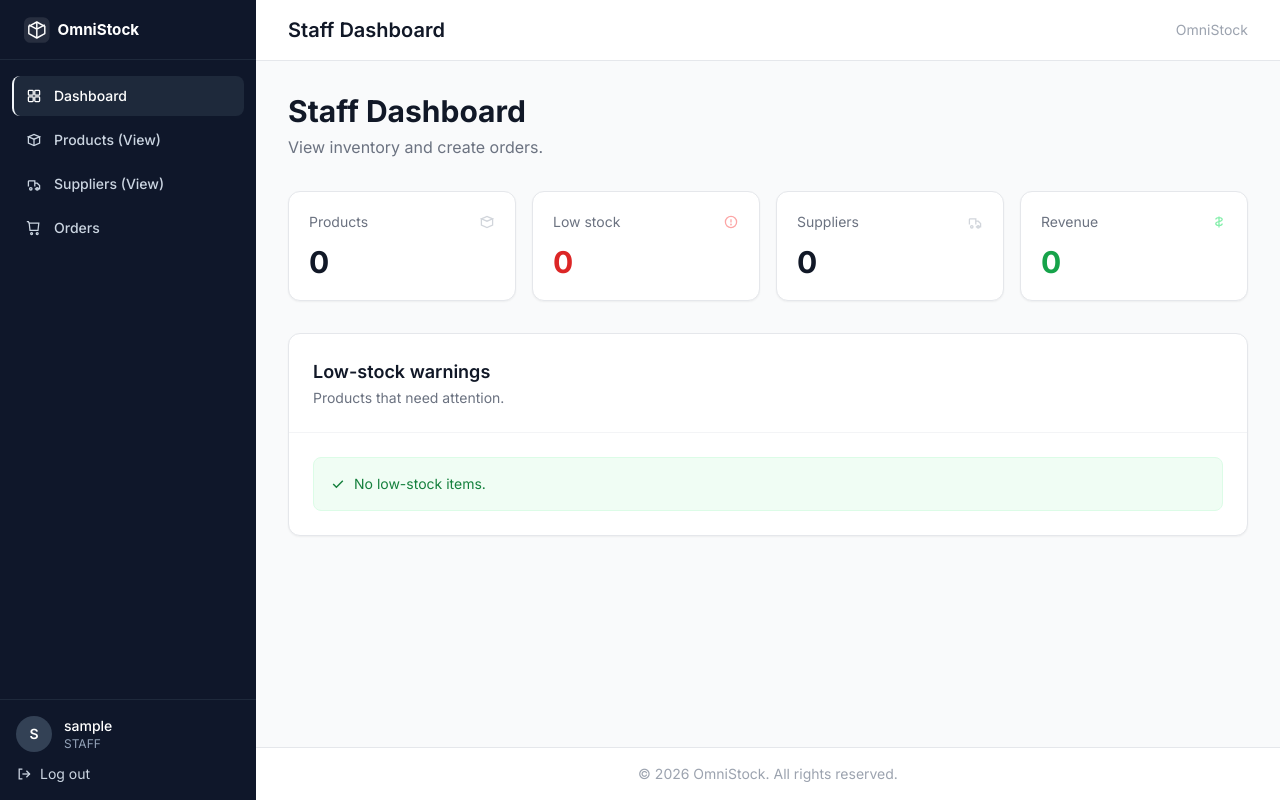
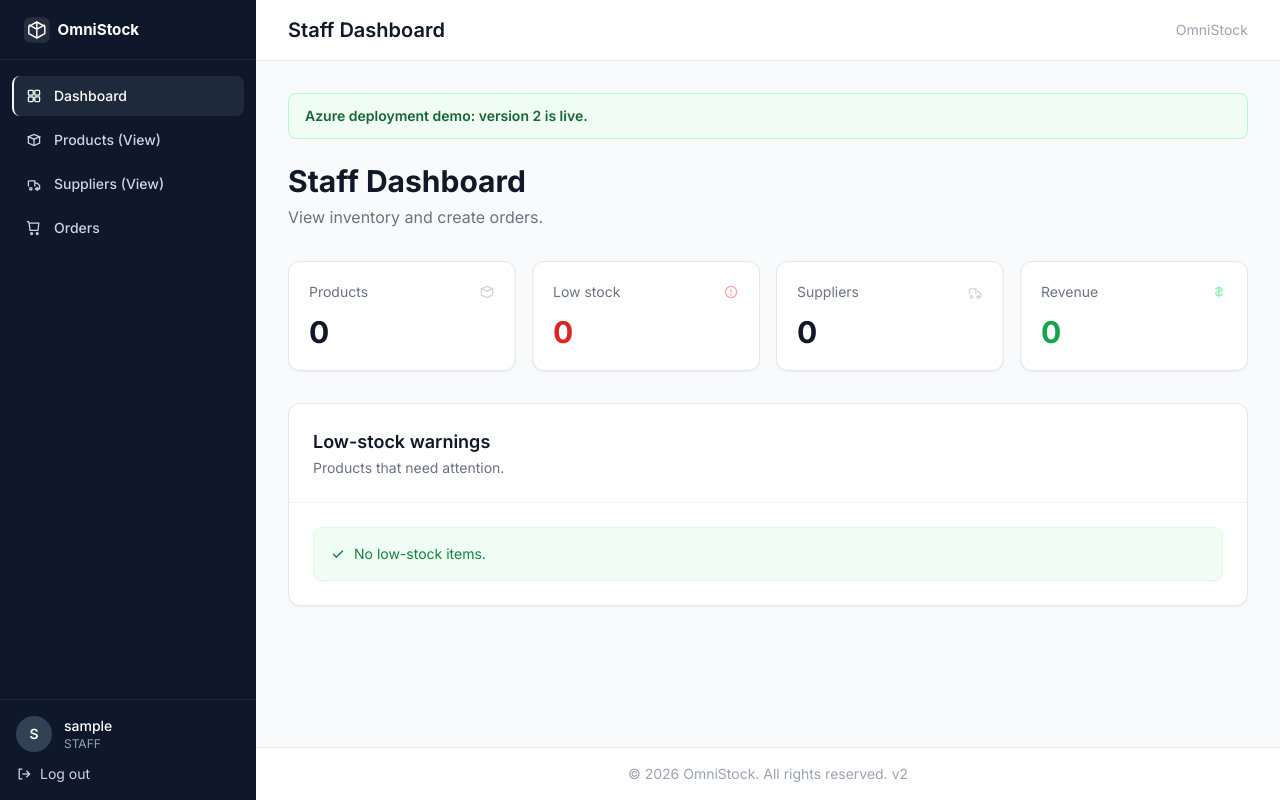
Before and after one commit to AI-with-Coding-2026/Project-A-omnistock, a Django app: page / in a window 1280 px wide. Run offline with Django 5.2, Linux system fonts and the light colour scheme; the visitor is signed in with stand-in values (Sample User, id 1); data that the repository does not hold is empty; some libraries are stand-ins or nearby versions.

Commit message:
demo: show visible deployment marker

```diff
--- a/templates/core/base.html
+++ b/templates/core/base.html
@@ -331,7 +331,12 @@
                     </div>
                     {% endfor %}
                 </div>
-                {% endif %}
+                                {% endif %}
+
+                <div class="mb-6 rounded-lg border border-green-200 bg-green-50 px-4 py-3 text-sm font-semibold text-green-800">
+                    Azure deployment demo: version 2 is live.
+                </div>
+
                 {% block content %}
                 {% endblock %}
             </main>
@@ -339,7 +344,7 @@
             <!-- FOOTER -->
             <footer class="bg-white border-t border-gray-200 px-8 py-4
                            text-sm text-gray-400 text-center print:hidden">
-                &copy; 2026 OmniStock. All rights reserved.
+                                &copy; 2026 OmniStock. All rights reserved. v2
             </footer>
 
         </div>
```
